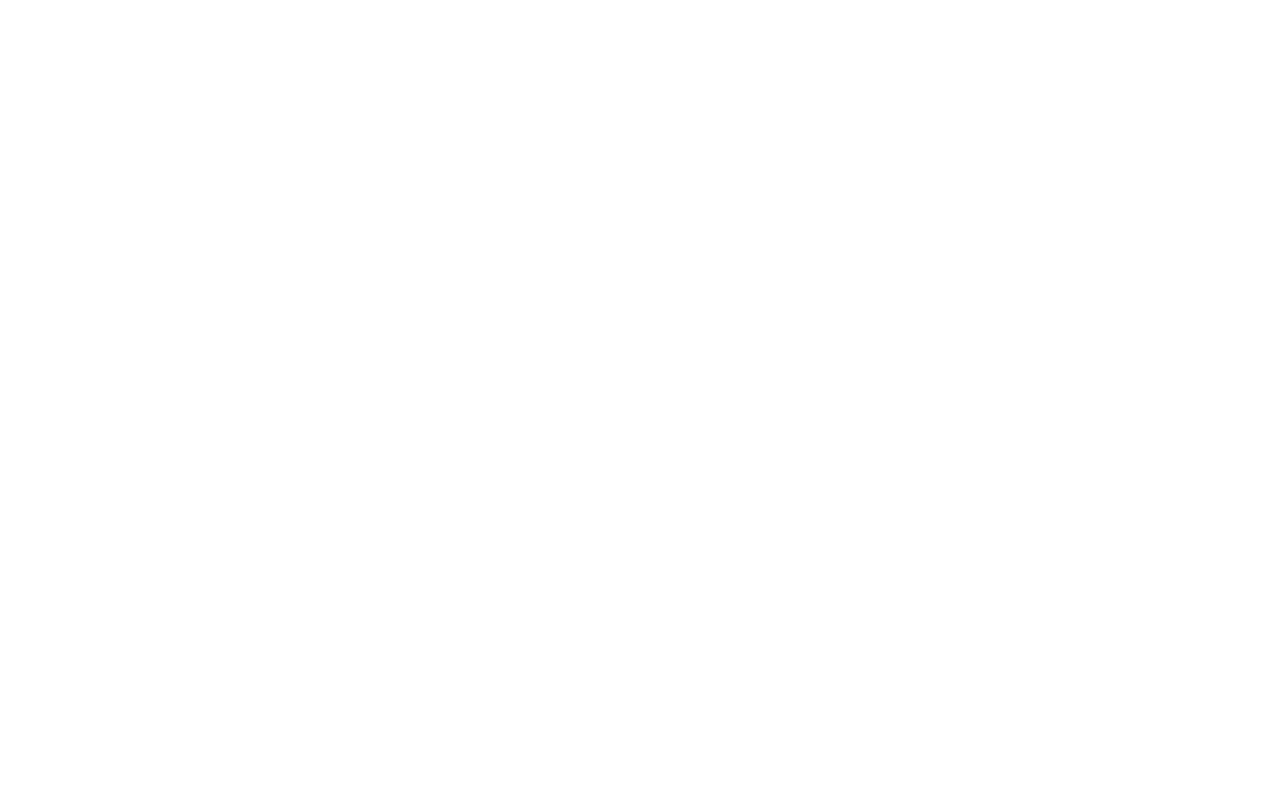
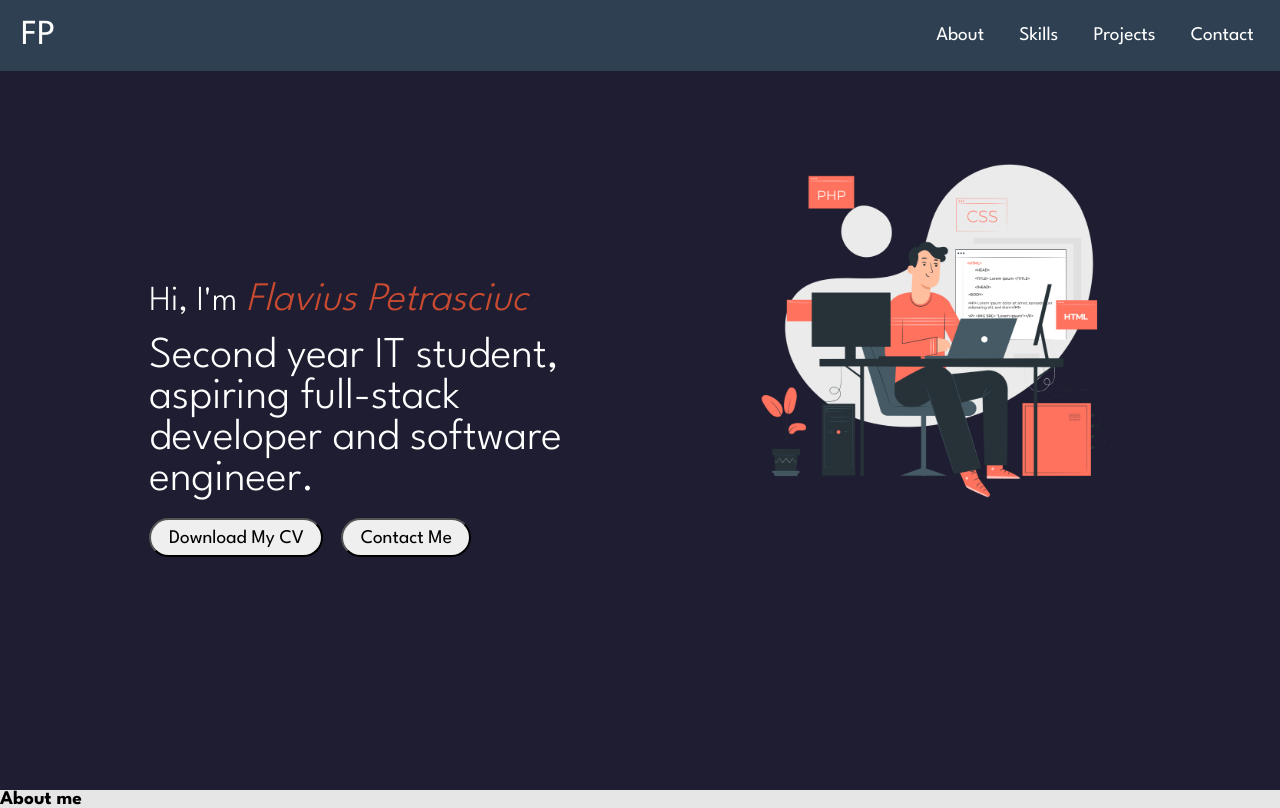
Before and after one commit to FlaviusPetrasciuc/flaviuspetrasciuc.github.io, a plain HTML site: page index.html in a window 1280 px wide. Drawn offline with Linux system fonts and the light colour scheme.

Commit message:
Created the landing page

```diff
--- a/index.html
+++ b/index.html
@@ -4,9 +4,44 @@
     <meta charset="UTF-8">
     <meta name="viewport" content="width=device-width, initial-scale=1.0">
     <link rel="stylesheet" href="./style/style.css">
+    <!--Font Awesome-->
+    <link rel="stylesheet" href="https://cdnjs.cloudflare.com/ajax/libs/font-awesome/7.0.1/css/all.min.css"
+    integrity="sha512-2SwdPD6INVrV/lHTZbO2nodKhrnDdJK9/kg2XD1r9uGqPo1cUbujc+IYdlYdEErWNu69gVcYgdxlmVmzTWnetw=="
+    crossorigin="anonymous" referrerpolicy="no-referrer" />
+    <!-- League Spartan font -->
+    <link href="https://fonts.googleapis.com/css2?family=League+Spartan:wght@100..900&display=swap" rel="stylesheet">
     <title>Portfolio</title>
 </head>
 <body>
+    <header>
+        <nav class="navbar">
+            <a href="#" class="logo">FP</a>
+            <ul class="nav-links">
+                <li><a href="#">About</a></li>
+                <li><a href="#">Skills</a></li>
+                <li><a href="#">Projects</a></li>
+                <li><a href="#">Contact</a></li>
+            </ul>
+        </nav>
+
+        <div class="content">
+            <h2>Hi, I'm <span class="name">Flavius Petrasciuc</span></h2>
+            <h1>Second year IT student, aspiring full-stack developer and software engineer.</h1>
+            <div class="buttons">
+                <button>Download My CV</button>
+                <button>Contact Me</button>
+            </div>
+        </div>
+        <img src="./assets/images/header-image.png" alt="">
+    </header>
+
+    <main>
+        <div class="about-me">
+            <h1>About me</h1>
+        </div>
+    </main>
+
+    <footer></footer>
 
 </body>
 </html>
--- a/style/style.css
+++ b/style/style.css
@@ -0,0 +1,134 @@
+:root {
+    --background-gray: #E6E6E6;
+    --white: #FFFF;
+    --black: #0000;
+    --dark-blue: #1E1D31;
+    --light-blue: #2E4052;
+    --orange: #C84B31;
+    --light-yellow: #F0E5D8;
+    --beige: #D9BF77;
+}
+
+* {
+    box-sizing: border-box;
+    padding: 0;
+    margin: 0;
+    font-family: 'League Spartan', sans-serif;
+    text-decoration: none;
+    font-size: 1.1rem;
+}
+
+body {
+    background-color: var(--background-gray);
+    padding-top: 4rem;
+}
+
+header {
+    width: 100%;
+    height: 100%;
+}
+
+/* Navigation bar */
+
+.navbar {
+    position: fixed;
+    top: 0;
+    width: 100%;
+    background-color: var(--light-blue);
+    display: flex;
+    flex-direction: row;
+    justify-content: space-between;
+    color: var(--white);
+}
+
+.logo {
+    margin: auto 1.2rem;
+    font-size: 2rem;
+}
+
+.nav-links {
+    display: flex;
+    flex-direction: row;
+    margin: 1.5rem;
+    gap: 2rem;
+}
+
+.navbar a {
+    color: var(--white);
+}
+
+.nav-links li {
+    list-style-type: none;
+}
+
+.nav-links li:hover {
+    text-decoration: underline;
+    text-decoration-color: var(--orange);
+    text-decoration-thickness: 20%;
+    text-underline-offset: 25%;
+}
+
+/* Header */
+
+header {
+    min-height: 90vh;
+    background-color: var(--dark-blue);
+    display: flex;
+    justify-content: space-evenly;
+    color: var(--white);
+}
+
+header img {
+    width: 30%;
+    height: 30%;
+    margin-top: 5%;
+}
+
+.content {
+    margin-top: 12rem;
+    width: 35%;
+}
+
+header h1, h2 {
+    font-weight: 300;
+}
+
+h2 {
+    font-size: 2rem;
+    margin-bottom: 1rem;
+}
+
+.name {
+    color: var(--orange);
+    font-size: 2.3rem;
+    font-style: italic;
+}
+
+.name:hover {
+    text-decoration: underline;
+    text-decoration-style: dashed;
+    text-decoration-color: var(--beige);
+    text-underline-offset: 0.5rem;
+}
+
+header h1 {
+    font-size: 2.5rem;
+    margin-bottom: 1rem;
+}
+
+.buttons {
+    display: flex;
+    gap: 1rem;
+}
+
+header button {
+    border-radius: 25px;
+    padding: 0.5rem 1rem;
+}
+
+header button:hover {
+    background-color: var(--beige);
+    border-color: var(--orange);
+    border-style: solid;
+    border-width: 5%;
+}
```
Also changed, not shown: assets/images/header-image.png (added).
